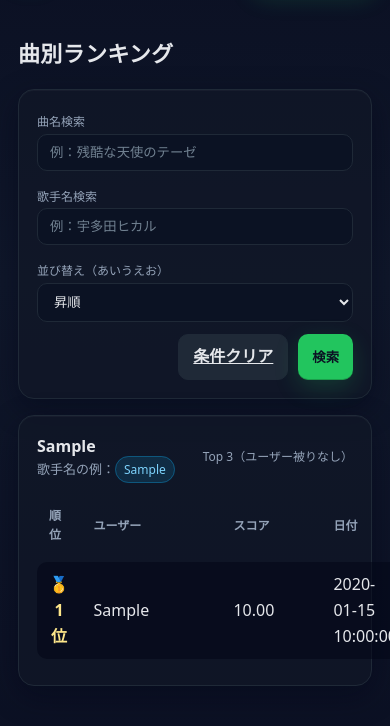
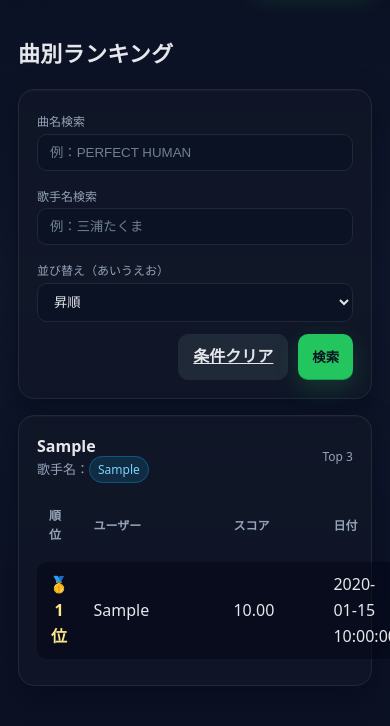
Before and after one commit to matsuriku0331/karaoke_ranking2, a Flask app: page /ranking in a window 390 px wide; the page is wider, and only the part inside the window is pictured. Shown: the part 58-784 px from the top of that part. Run offline with Flask 3, Linux system fonts and the light colour scheme; tables that the repository leaves empty hold one stand-in row (values such as "Sample post").

```diff
--- a/templates/base.html
+++ b/templates/base.html
@@ -3,7 +3,7 @@
 <head>
   <meta charset="UTF-8" />
   <meta name="viewport" content="width=device-width, initial-scale=1" />
-  <title>{% block title %}カラオケランキング{% endblock %}</title>
+  <title>{% block title %}根性カラオキランキング{% endblock %}</title>
   <style>
     :root{
       --bg:#0f172a;         /* slate-900 */
--- a/templates/home.html
+++ b/templates/home.html
@@ -3,8 +3,8 @@
 
 {% block content %}
   <div class="card">
-    <div class="h1">ようこそ！</div>
-    <p class="muted">DAM★ともから採点データを取り込み、曲ごとの最高点 Top3 を表示します。</p>
+    <div class="h1">ようこそ根性カラオキへ！</div>
+    <p class="muted">DAM★ともから採点データを取り込み、曲ごとの雑魚を表示します。</p>
     <div class="row" style="margin-top:12px">
       <a class="btn" href="{{ url_for('ranking') }}">現在のランキングを見る</a>
       <a class="btn secondary" href="https://www.clubdam.com/" target="_blank" rel="noopener">DAM★ともサイトへ</a>
--- a/templates/ranking.html
+++ b/templates/ranking.html
@@ -1,5 +1,5 @@
 {% extends "base.html" %}
-{% block title %}曲別ランキング | カラオケランキング{% endblock %}
+{% block title %}曲別ランキング | 根性カラオキランキング{% endblock %}
 
 {# ヘッダの更新ボタンに検索条件を引き継ぐ hidden を差し込む #}
 {% block update_hidden %}
@@ -16,11 +16,11 @@
     <div class="grid cols-3">
       <div>
         <label for="song">曲名検索</label>
-        <input type="text" id="song" name="song" placeholder="例：残酷な天使のテーゼ" value="{{ song_query }}">
+        <input type="text" id="song" name="song" placeholder="例：PERFECT HUMAN" value="{{ song_query }}">
       </div>
       <div>
         <label for="singer">歌手名検索</label>
-        <input type="text" id="singer" name="singer" placeholder="例：宇多田ヒカル" value="{{ singer_query }}">
+        <input type="text" id="singer" name="singer" placeholder="例：三浦たくま" value="{{ singer_query }}">
       </div>
       <div>
         <label for="sort">並び替え（あいうえお）</label>
@@ -43,10 +43,10 @@
           <div>
             <div class="song-title">{{ song }}</div>
             {% if records and records[0]["歌手名"] %}
-              <div class="artist">歌手名の例：<span class="chip">{{ records[0]["歌手名"] }}</span></div>
+              <div class="artist">歌手名：<span class="chip">{{ records[0]["歌手名"] }}</span></div>
             {% endif %}
           </div>
-          <div class="muted" style="font-size:12px">Top 3（ユーザー被りなし）</div>
+          <div class="muted" style="font-size:12px">Top 3</div>
         </div>
 
         <table>
```
